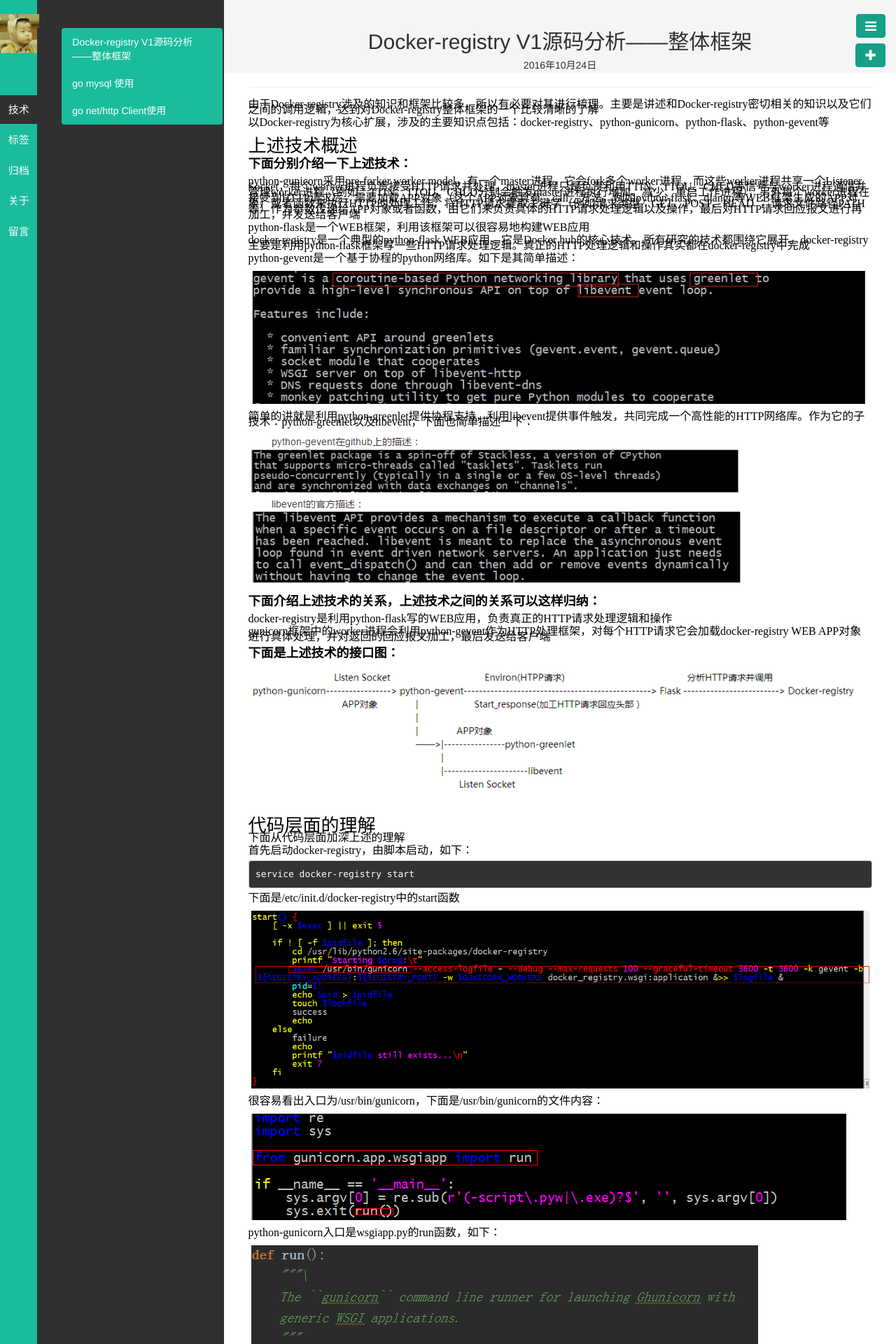
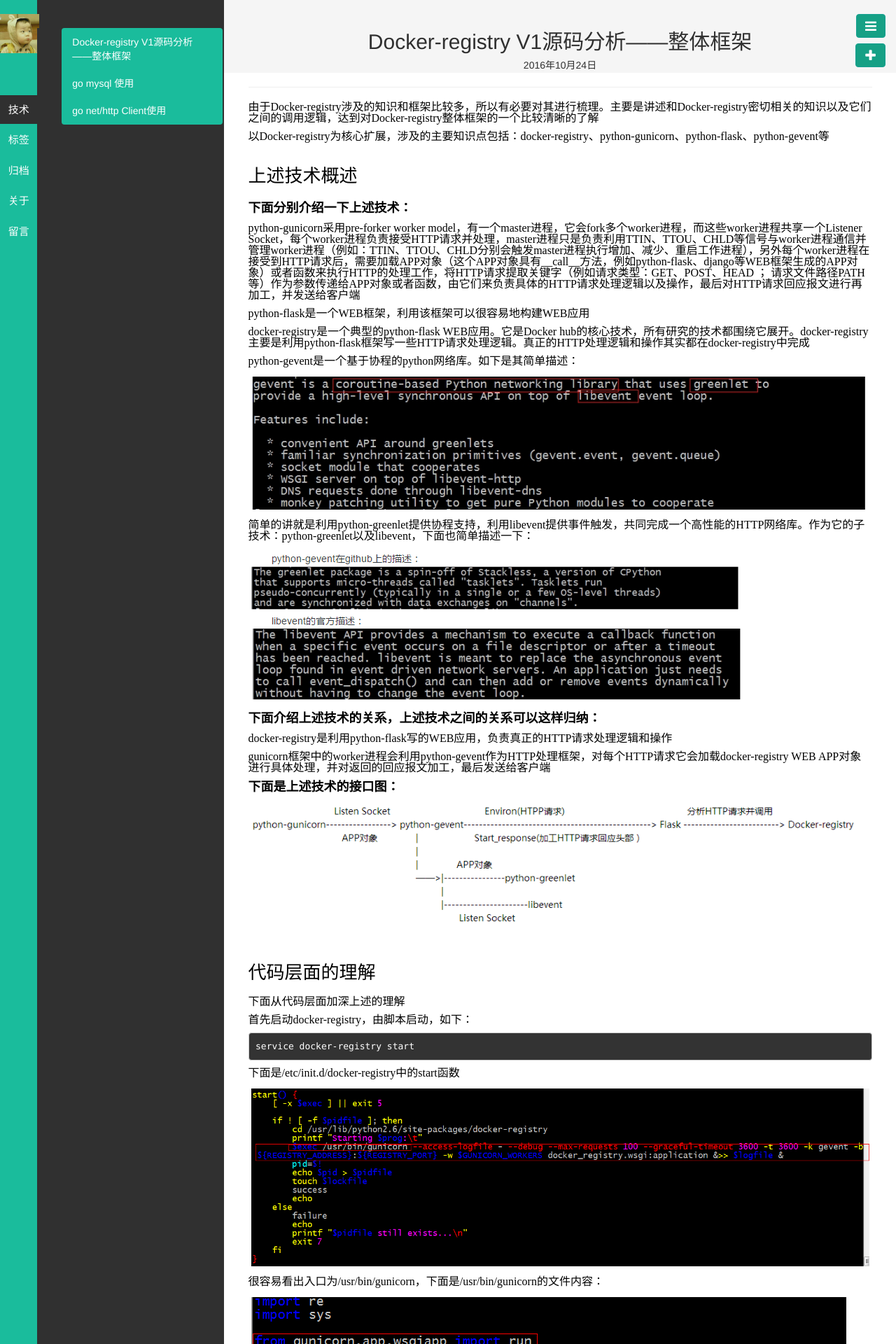
Before and after one commit to duyanghao/duyanghao.github.io, a Jekyll site: the page built from _posts/技术/2016-10-24-docker-registry.md, in a window 1280 px wide. Shown: the top 1920 px of the page at 70% size. Built offline with Jekyll 4.4.1, drawn with Linux system fonts in a browser that asks for light colours; comment, search, counter and statistics services are not loaded.

Commit message:
Update Template
Signed-off-by: duyanghao <1294057873@qq.com>

```diff
--- a/_config.yml
+++ b/_config.yml
@@ -7,9 +7,9 @@
 # replace redcarpet to kramdown,
 # although redcarpet can auto highlight code, the lack of header-id make the catalog impossible, so I switch to kramdown
 # document: http://jekyllrb.com/docs/configuration/#kramdown
-#markdown: kramdown
-#kramdown:
-#  input: GFM        # use Github Flavored Markdown !important
+markdown: kramdown
+kramdown:
+  input: GFM        # use Github Flavored Markdown !important
 
 
 
--- a/public/css/base.css
+++ b/public/css/base.css
@@ -101,7 +101,7 @@
   padding: 0 5% 0 5%;
   color: #656565;
   /*line-height: 1.42857143;*/
-  line-height: 0.5;
+  line-height: 1;
 }
 #content {
   font-size: 16px;
@@ -109,7 +109,7 @@
   font-family: "Microsoft YaHei";
 }
 #content h2, h3 {
-  line-height: 0.5;
+  line-height: 2;
 }
 blockquote p {
   font-size: 20px;
```
